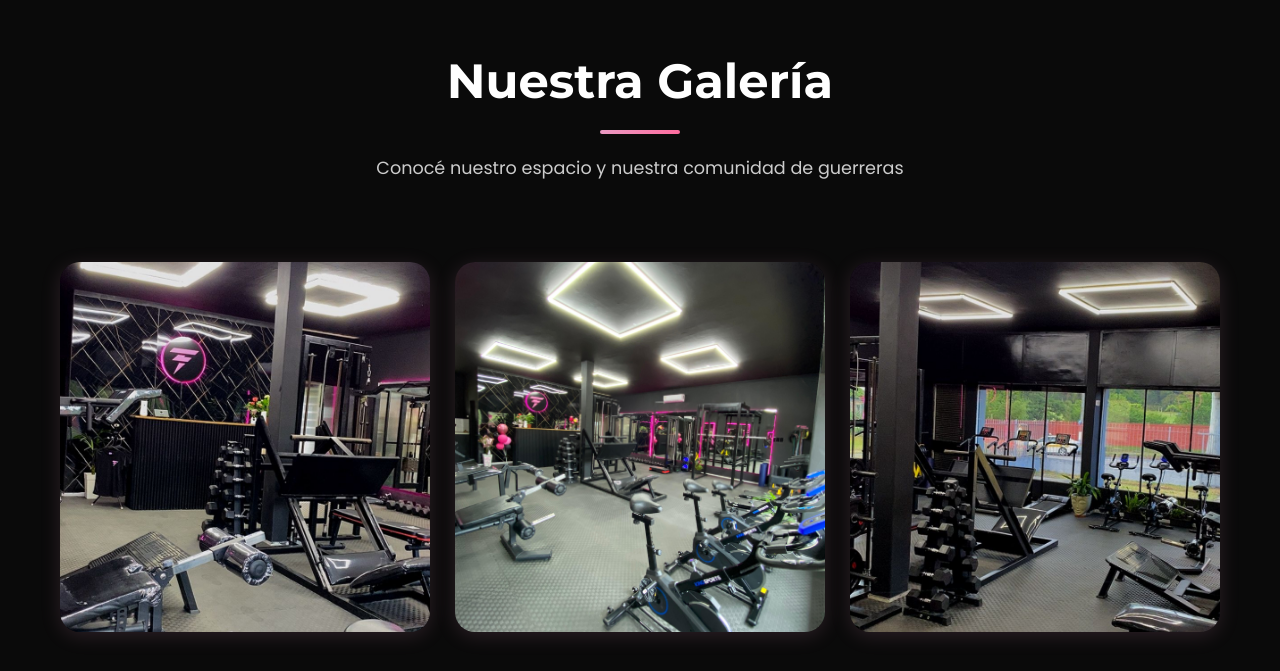
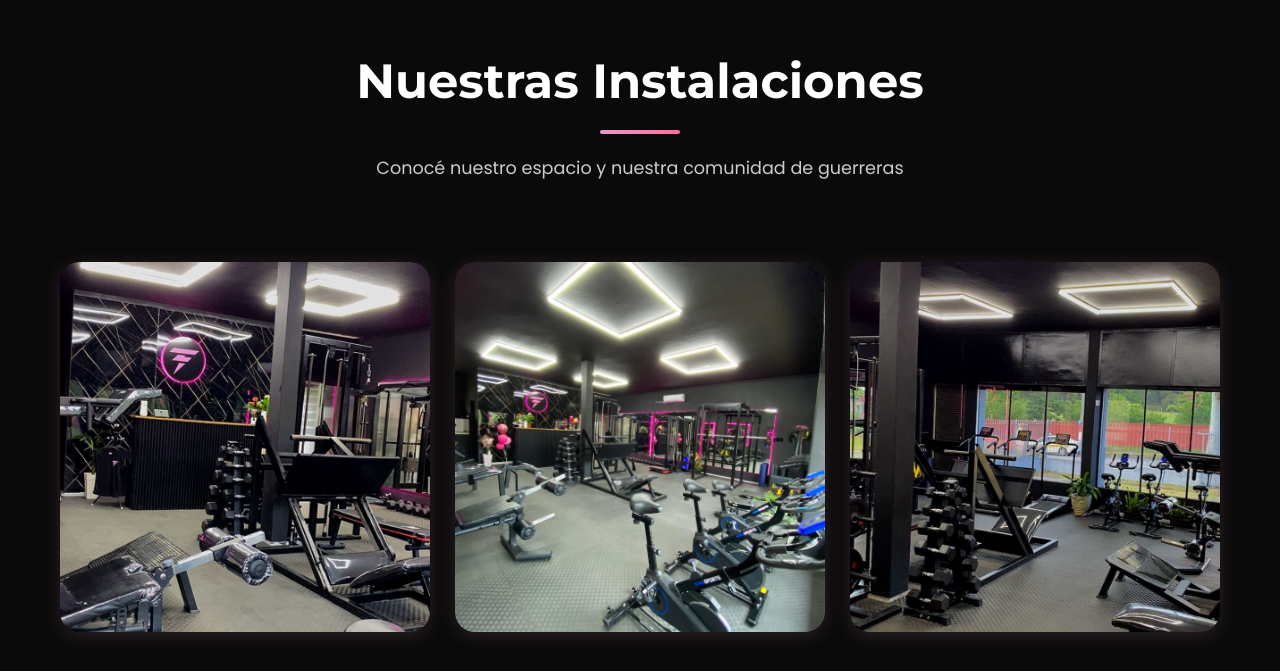
Before and after one commit to feippe/guerrerasgym, a plain HTML site: page index.html in a window 1280 px wide. Shown: the part 4732-5403 px from the top of the page. Drawn offline with nearby package versions, Linux system fonts and the light colour scheme.

Commit message:
nuestras instalaciones en lugar de nuestra galeria

```diff
--- a/index.html
+++ b/index.html
@@ -299,7 +299,7 @@
     <section id="galeria" class="gallery-section section">
         <div class="container">
             <div class="section-header" data-aos="fade-up">
-                <h2 class="section-title">Nuestra Galería</h2>
+                <h2 class="section-title">Nuestras Instalaciones</h2>
                 <div class="title-underline"></div>
                 <p class="section-subtitle">
                     Conocé nuestro espacio y nuestra comunidad de guerreras
```
